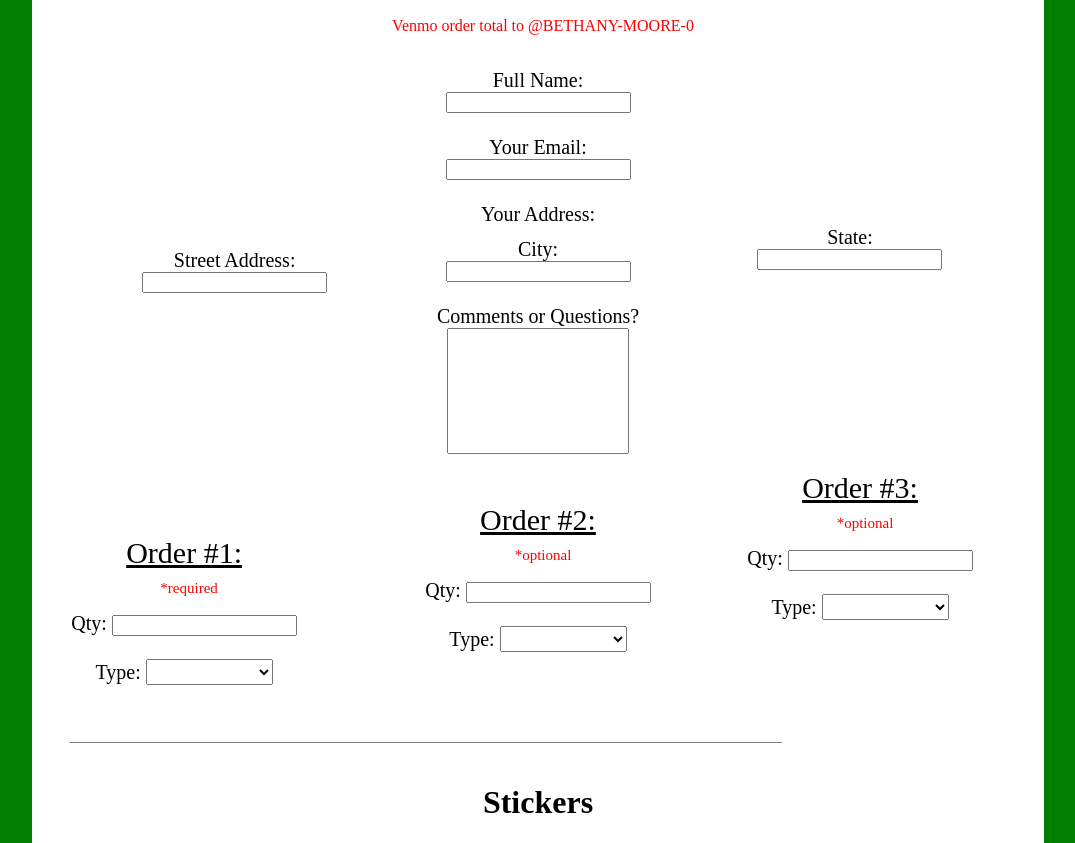
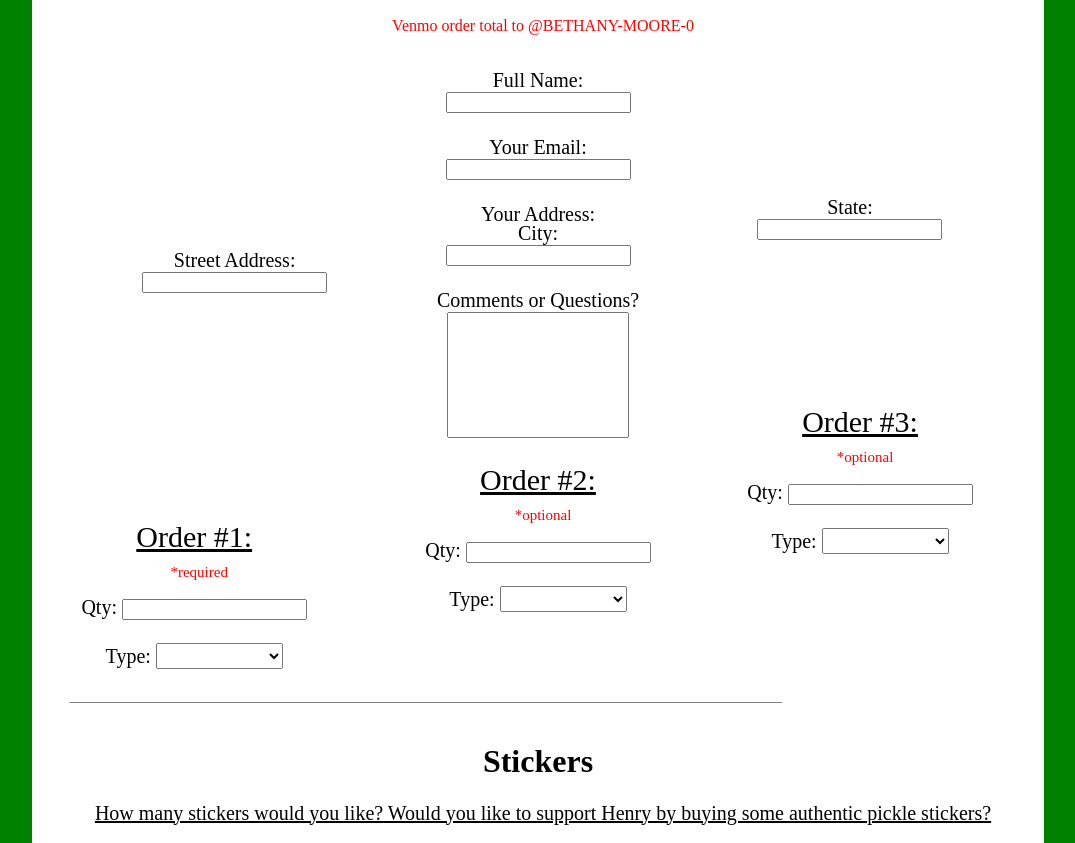
Before and after one commit to GraysonMoore/henryspickles, a PHP site: page /order.html in a window 1280 px wide. Shown: the part 515-1358 px from the top of the page, without its empty margins (102-1177 px from the left). Run offline with PHP 8.4, Linux system fonts and the light colour scheme; some libraries are stand-ins or nearby versions.

Commit message:
Update main.css

```diff
--- a/main.css
+++ b/main.css
@@ -155,12 +155,12 @@ option, select {
 }
 
 .dress2 {
-	margin-top: -5.5%;
+	margin-top: -7%;
 	text-align: center;
 }
 
 .dress3 {
-	margin-top: -5.5%;
+	margin-top: -7%;
 	float: right;
 	margin-right: 10%;
 }
@@ -180,7 +180,7 @@ textarea {
 
 .order1 {
 	font-size: 20px;
-	margin-left: -70%;
+	margin-left: -68%;
 }
 
 .form1 {
@@ -193,7 +193,7 @@ textarea {
 }
 
 .order2 {
-	margin-top: -21.5%;
+	margin-top: -24%;
 	text-align: center;
 	font-size: 20px;
 }
@@ -204,7 +204,7 @@ textarea {
 
 .order3 {
 	float: right;
-	margin-top:-21.5%;
+	margin-top:-24%;
 	margin-right:7%;
 	font-size: 20px;
 	padding: 0px;
```
